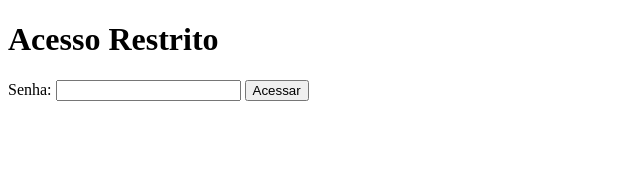
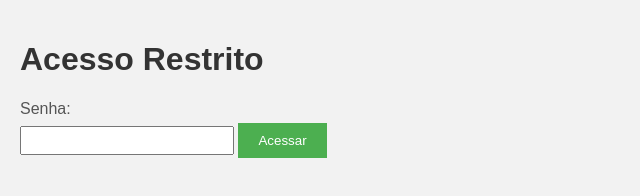
Before and after one commit to eduardocechinel07/3n1gm4, a plain HTML site: page index.html in a window 1280 px wide. Shown: the whole page, without its empty margins (0-640 px from the left). Drawn offline with Linux system fonts and the light colour scheme.

Commit message:
Update index.html
add css

```diff
--- a/index.html
+++ b/index.html
@@ -2,6 +2,45 @@
 <html>
 <head>
   <title>Página com Senha</title>
+  <style>
+    body {
+      font-family: Arial, sans-serif;
+      background-color: #f2f2f2;
+      margin: 0;
+      padding: 20px;
+    }
+
+    h1 {
+      color: #333;
+    }
+
+    form {
+      margin-top: 20px;
+    }
+
+    label {
+      display: block;
+      margin-bottom: 5px;
+      color: #555;
+    }
+
+    input[type="password"] {
+      padding: 5px;
+      width: 200px;
+    }
+
+    button[type="submit"] {
+      padding: 10px 20px;
+      background-color: #4CAF50;
+      color: white;
+      border: none;
+      cursor: pointer;
+    }
+
+    button[type="submit"]:hover {
+      background-color: #45a049;
+    }
+  </style>
 </head>
 <body>
   <h1>Acesso Restrito</h1>
```
